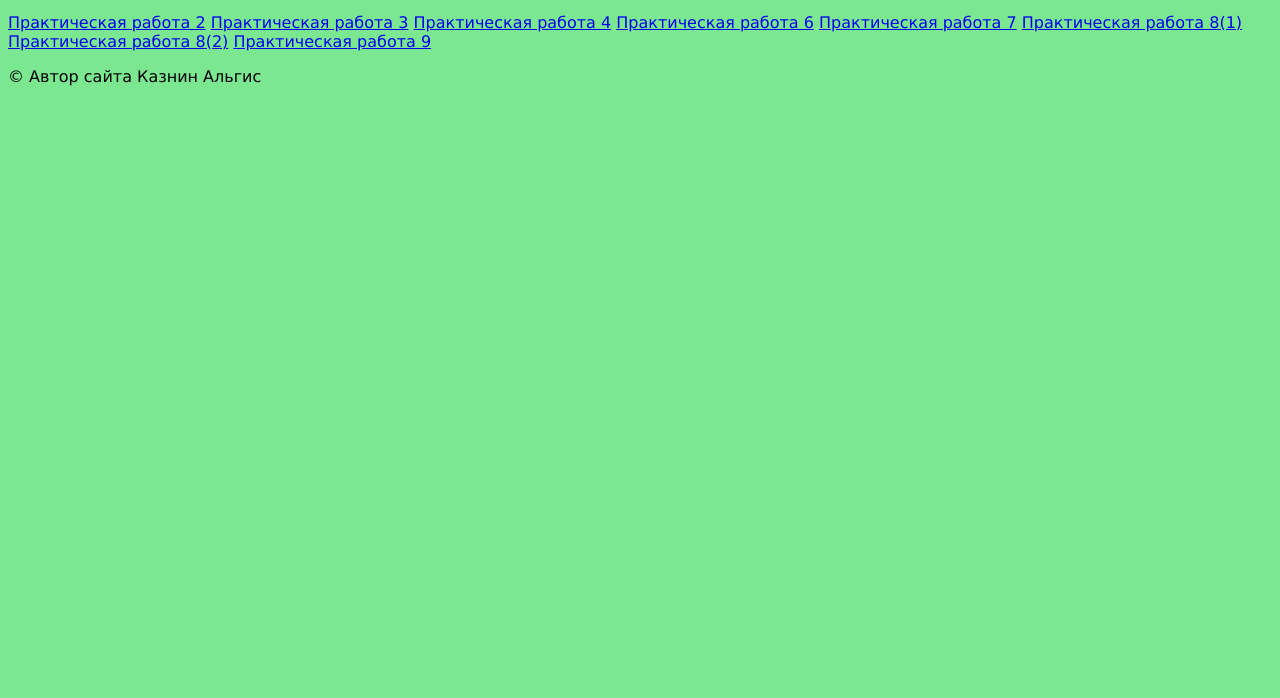
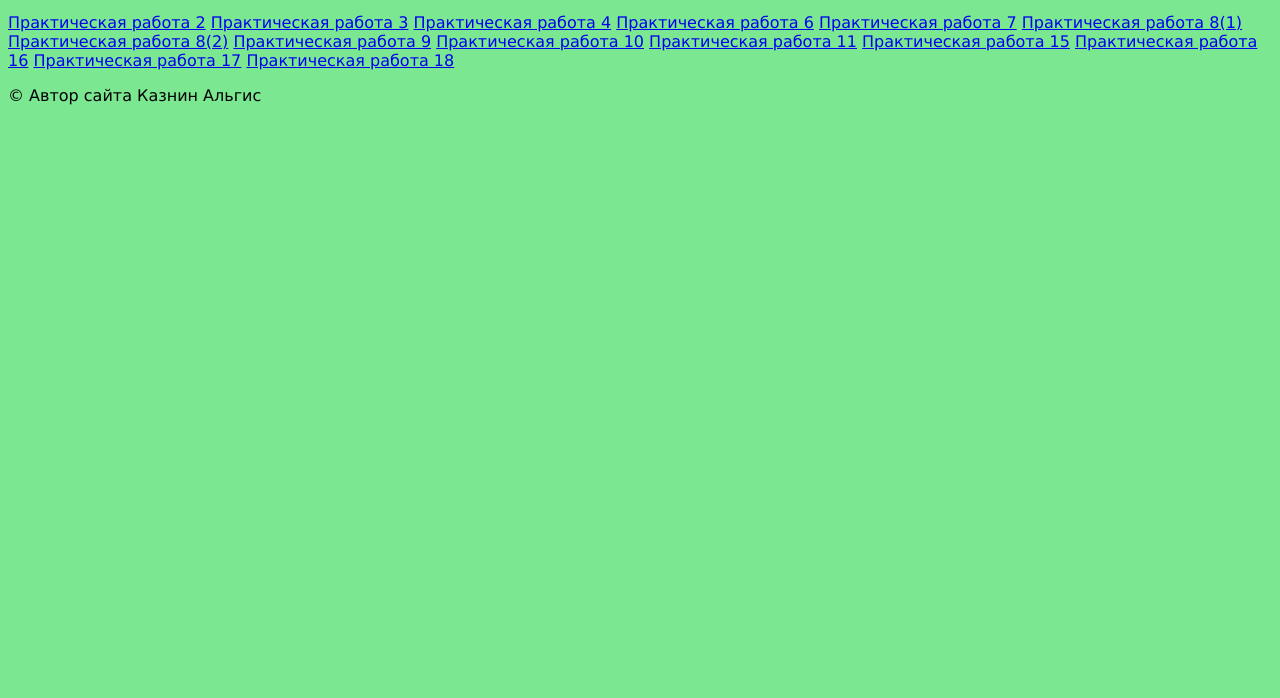
Before and after one commit to GValtrIek/Kaznin, a plain HTML site: page pages/works/work.html in a window 1280 px wide. Shown: the part 102-800 px from the top of the page. Drawn offline with Linux system fonts and the light colour scheme.

Commit message:
Update work.html

```diff
--- a/pages/works/work.html
+++ b/pages/works/work.html
@@ -22,7 +22,6 @@
     </header>
 
     <main>
-        <p></p>
         <a href="../works/praktika2/praktika2.html">Практическая работа 2</a>
         <a href="../works/praktika3/praktika3.html">Практическая работа 3</a>
         <a href="../works/praktika4/map/map.html">Практическая работа 4</a>
@@ -31,6 +30,12 @@
         <a href="../works/praktika8/part1/index.html">Практическая работа 8(1)</a>
         <a href="../works/praktika8/part2/index2.html">Практическая работа 8(2)</a>
         <a href="../works/praktika9/index.html">Практическая работа 9</a>
+        <a href="../works/praktika10/index.html">Практическая работа 10</a>
+        <a href="../works/praktika11/index.html">Практическая работа 11</a>
+        <a href="../works/praktika15/index.html">Практическая работа 15</a>
+        <a href="../works/praktika16/index.html">Практическая работа 16</a>
+        <a href="../works/praktika17/index.html">Практическая работа 17</a>
+        <a href="../works/praktika18/index.html">Практическая работа 18</a>
         <p></p>
     </main>
     <footer>
```
